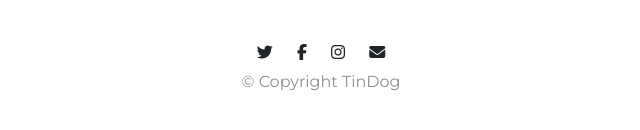
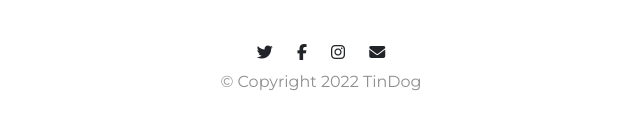
Before and after one commit to ashleyxshanice/Tindog, a plain HTML site: page index.html in a window 1280 px wide. Shown: the part 3017-3147 px from the top of the page, 319-959 px from the left. Drawn offline with nearby package versions, Linux system fonts and the light colour scheme.

Commit message:
Update index.html

```diff
--- a/index.html
+++ b/index.html
@@ -303,7 +303,7 @@
         <i class="footer-icon fa-brands fa-facebook-f"></i>
         <i class="footer-icon fa-brands fa-instagram"></i>
         <i class="footer-icon fa-solid fa-envelope"></i>
-        <p>© Copyright TinDog</p>
+        <p>© Copyright 2022 TinDog</p>
       </div>
     </footer>
   </body>
```
